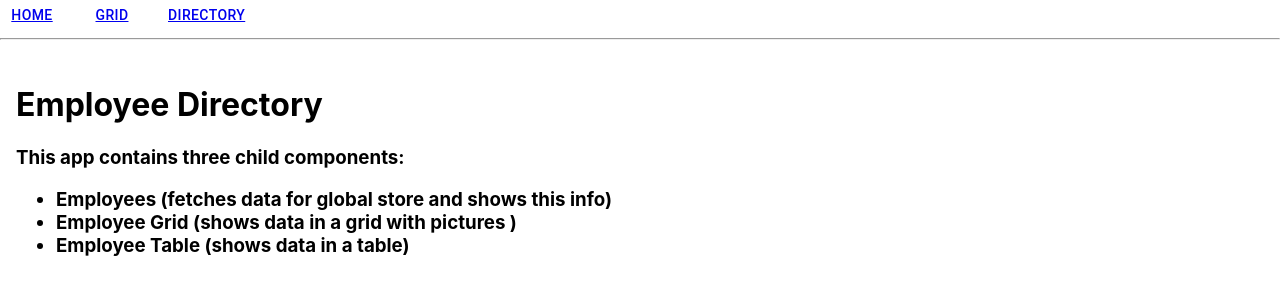
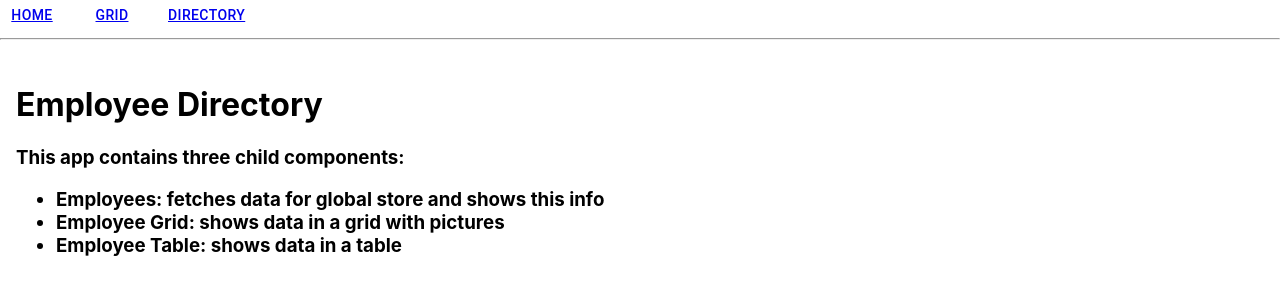
Before and after one commit to danielamuniz367/employee-directory, a React (Create React App) app: page / in a window 1280 px wide. Shown: the top 300 px of the page. Built offline with nearby package versions, Linux system fonts and the light colour scheme; data requests are answered from the project's data file.

Commit message:
changes to store and how it gets updated via grid and table

```diff
--- a/src/App.tsx
+++ b/src/App.tsx
@@ -8,7 +8,7 @@ import Employees from './components/Employees';
 import EmployeesGrid from './components/EmployeesGrid';
 import FeaturedEmployee from './components/FeaturedEmployee';
 
-// when you want to use React Router, the best way to start is with a navigation component that will
+// note to self: when you want to use React Router, the best way to start is with a navigation component that will
 // be used in the App component.
 import Navigation from './components/Navigation';
 
@@ -16,7 +16,6 @@ function App() {
   return (
     <Router>
       <Navigation />
-
       <hr />
       <Store>
         <Routes>
--- a/src/components/Employees.tsx
+++ b/src/components/Employees.tsx
@@ -1,14 +1,6 @@
-import React, { useContext, useEffect } from 'react';
-import { Context } from '../store';
-import { getEmployees } from '../services/employees';
+import React from 'react';
 
 const Employees = () => {
-  const { setData } = useContext(Context);
-
-  useEffect(() => {
-    console.log('employees rendered');
-    getEmployees(setData);
-  }, [setData]);
 
   return (
     <div className="employee-info">
@@ -16,9 +8,9 @@ const Employees = () => {
       <h3>
         This app contains three child components:
         <ul>
-          <li>Employees (fetches data for global store and shows this info)</li>
-          <li>Employee Grid (shows data in a grid with pictures )</li>
-          <li>Employee Table (shows data in a table)</li>
+          <li>Employees: fetches data for global store and shows this info</li>
+          <li>Employee Grid: shows data in a grid with pictures</li>
+          <li>Employee Table: shows data in a table</li>
         </ul>
       </h3>
     </div>
--- a/src/components/EmployeesGrid.tsx
+++ b/src/components/EmployeesGrid.tsx
@@ -7,13 +7,13 @@ import DeleteOutlinedIcon from '@mui/icons-material/DeleteOutlined';
 import AddIcon from '@mui/icons-material/Add';
 import Box from "@mui/material/Box";
 import Button from "@mui/material/Button";
-import { createEmployee, deleteEmployee, updateEmployee } from '../services/employees';
+import { getEmployees, createEmployee, deleteEmployee, updateEmployee } from '../services/employees';
 import { createPortal } from 'react-dom';
 import EmployeeModal from "./EmployeeModal";
 
 
 const EmployeesGrid = () => {
-    const { data } = useContext(Context);
+    const [ data, setData ] = useContext(Context);
     const [employeeData, setEmployeeData] = useState(useMemo(() => data, []));
     const [showModal, setShowModal] = useState<boolean>(false);
     const [modalData, setModalData] = useState<any>();
@@ -80,6 +80,11 @@ const EmployeesGrid = () => {
         setAction('');
         setModalData('');
     }
+
+    useEffect(() => {
+        console.log('employees table rendered');
+        getEmployees(setData);
+      }, []);
 
     useEffect(() => {
         if (action === "add" && modalData) {
@@ -169,11 +174,11 @@ const EmployeesGrid = () => {
                             rows.map(row => {
                                 prepareRow(row)
                                 return (
-                                    <tr {...row.getRowProps()} key={row.id}>
+                                    <tr {...row.getRowProps()} key={`tr-${row.index}`}>
                                         {
                                             row.cells.map(cell => {
                                                 return (
-                                                    <td {...cell.getCellProps()} key={cell.row.id}>
+                                                    <td {...cell.getCellProps()} key={`td-${cell.column.id}`}>
                                                         {
                                                             cell.render('Cell')}
                                                     </td>
--- a/src/components/FeaturedEmployee.css
+++ b/src/components/FeaturedEmployee.css
@@ -1,4 +1,6 @@
 img {
   width: 200px;
+  height: 200px;
+  object-fit: cover;
   border-radius: 50%;
 }
--- a/src/components/FeaturedEmployee.tsx
+++ b/src/components/FeaturedEmployee.tsx
@@ -1,10 +1,16 @@
 import { CardContent, Grid, Typography } from '@mui/material';
-import React, { useContext } from 'react';
+import React, { useContext, useEffect } from 'react';
 import { Context } from '../store';
+import { getEmployees } from '../services/employees';
 import './FeaturedEmployee.css';
 
 const FeaturedEmployee = () => {
-  const { data } = useContext(Context);
+  const [ data, setData]  = useContext(Context);
+
+    useEffect(() => {
+    console.log('employees grid rendered');
+    getEmployees(setData);
+  }, []);
 
   return (
     <div className="featured-employee">
--- a/src/store/index.tsx
+++ b/src/store/index.tsx
@@ -1,9 +1,9 @@
 import React, { createContext, useState } from 'react';
 
-type EmployeeData = {
-  data: Array<object>;
-  setData: React.Dispatch<React.SetStateAction<Array<object>>>;
-};
+type EmployeeData = [
+  data: Array<object>,
+  setData: React.Dispatch<React.SetStateAction<Array<object>>>
+];
 
 export const Context = createContext<EmployeeData>(
   undefined as unknown as EmployeeData
@@ -15,7 +15,6 @@ type Props = {
 
 export const Store = ({ children }: Props) => {
   const [data, setData] = useState([{}]);
-  const value = { data, setData };
 
-  return <Context.Provider value={value}>{children}</Context.Provider>;
+  return <Context.Provider value={[data, setData]}>{children}</Context.Provider>;
 };
```
